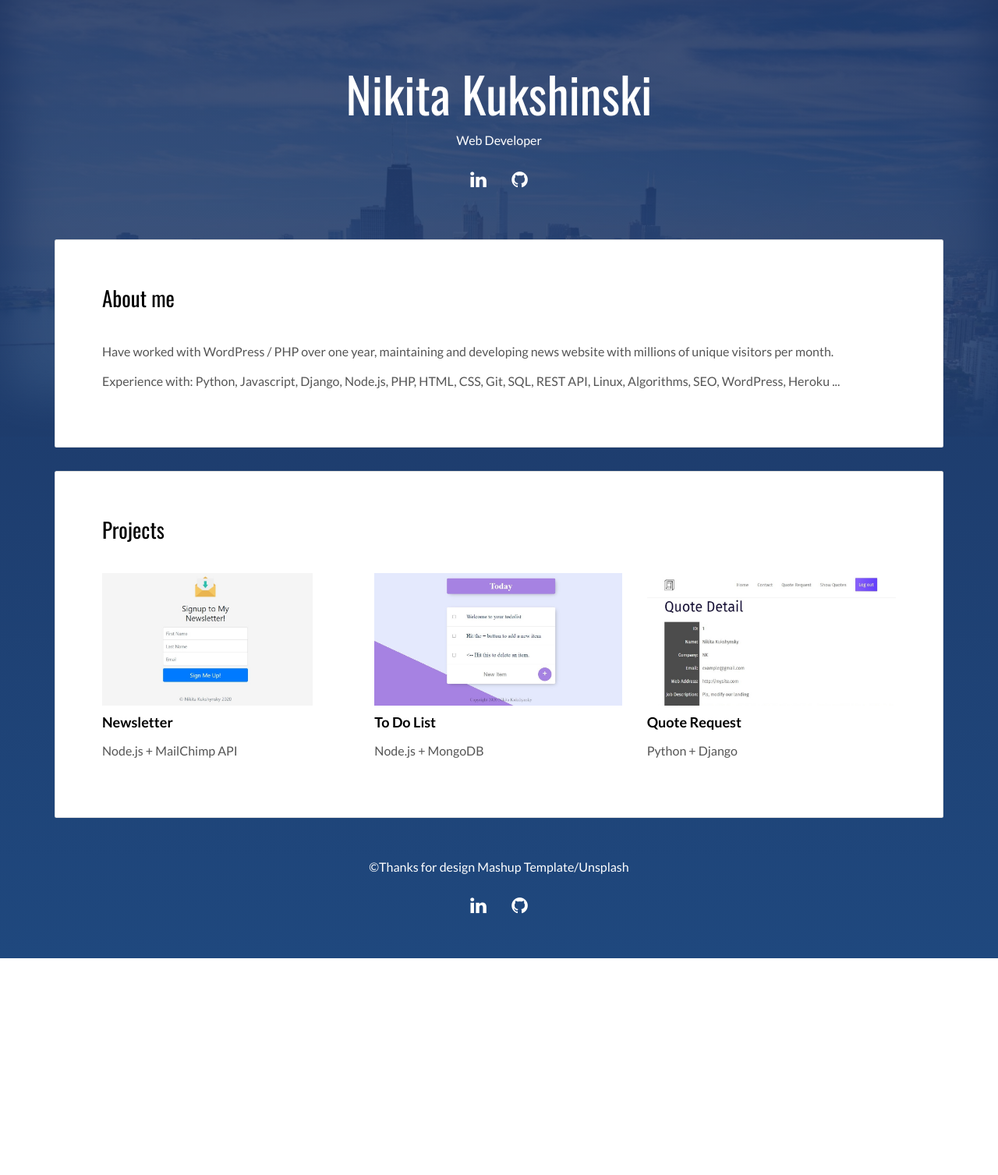
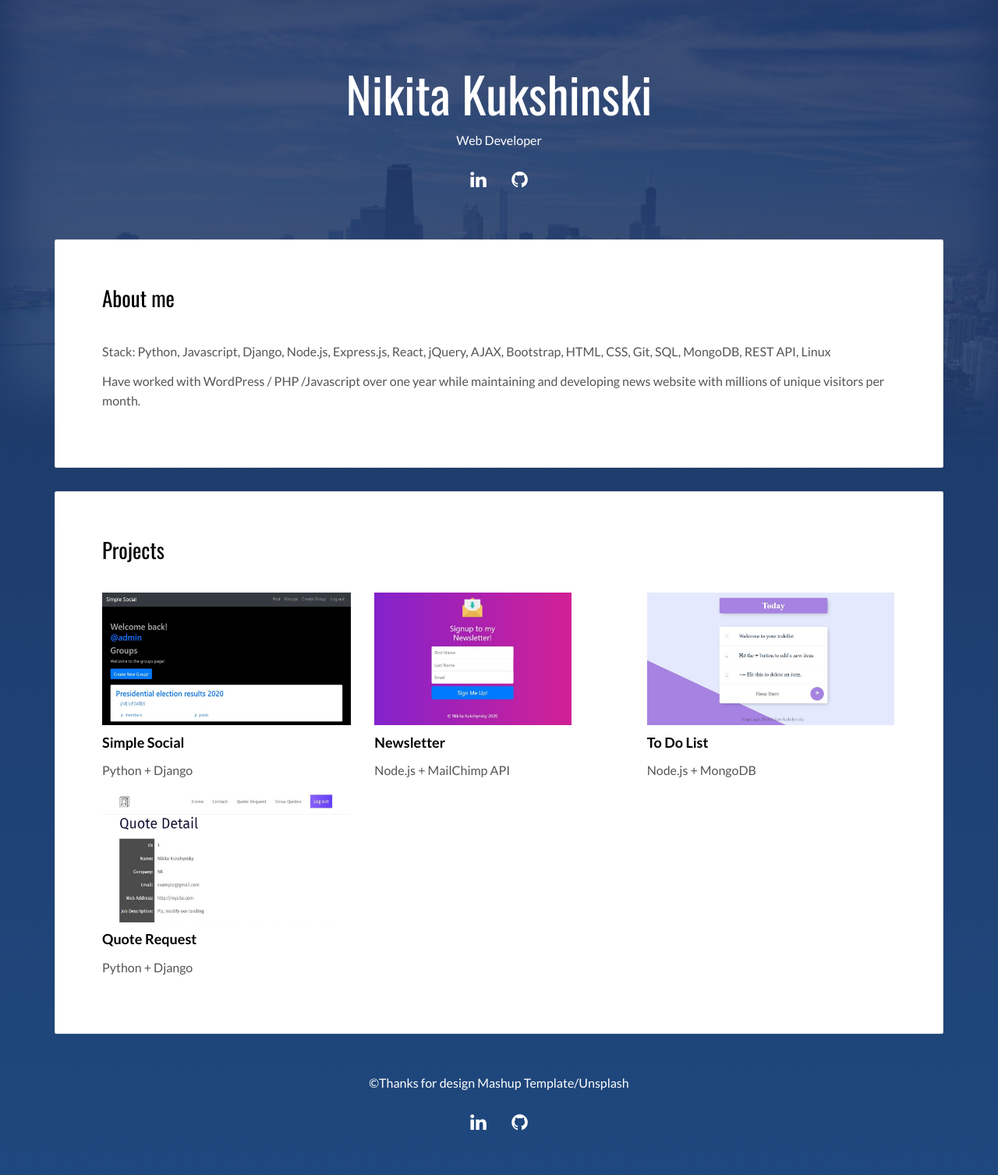
Before and after one commit to enkeipy/flask-portfo, a Flask app: page / in a window 1280 px wide. Shown: the whole page at 78% size. Before the commit the page ends 1229 px from the top, so only its background shows below. Run offline with Flask 2, Linux system fonts and the light colour scheme; some libraries are stand-ins or nearby versions.

Commit message:
Modified .gitignore and index.html

```diff
--- a/templates/index.html
+++ b/templates/index.html
@@ -52,11 +52,11 @@
               <div class="row">
                 <div class="col-md-12">
 
-                  <p>Have worked with WordPress / PHP over one year, maintaining and developing news website with
-                    millions of unique visitors per month.</p>
+                  <p>Stack: Python, Javascript, Django, Node.js, Express.js, React, jQuery, AJAX, Bootstrap, HTML, CSS,
+                    Git, SQL, MongoDB, REST API, Linux</p>
 
-                  <p>Experience with: Python, Javascript, Django, Node.js, PHP, HTML, CSS, Git, SQL, REST API, Linux,
-                    Algorithms, SEO, WordPress, Heroku ...</p>
+                  <p>Have worked with WordPress / PHP /Javascript over one year while maintaining and developing news
+                    website with millions of unique visitors per month. </p>
 
                 </div>
               </div>
@@ -68,17 +68,27 @@
               <h2>Projects</h2>
               <div class="row">
                 <div class="col-md-4">
-                  <img src="./static/assets/images/newslet.jpg" class="img-responsive portfo" alt="">
-                  <h3 class="h5"><a target="_blank" href="https://salty-caverns-00760.herokuapp.com/">Newsletter</a></h3>
+                  <a target="_blank" href="http://ssenkeipy.pythonanywhere.com/"><img
+                      src="./static/assets/images/simplesocial.jpg" class="img-responsive portfo" alt=""></a>
+                  <h3 class="h5"><a target="_blank" href="http://ssenkeipy.pythonanywhere.com/">Simple Social</a></h3>
+                  <p>Python + Django</p>
+                </div>
+                <div class="col-md-4">
+                  <a target="_blank" href="https://salty-caverns-00760.herokuapp.com/"><img
+                      src="./static/assets/images/signUP.jpg" class="img-responsive portfo" alt=""></a>
+                  <h3 class="h5"><a target="_blank" href="https://salty-caverns-00760.herokuapp.com/">Newsletter</a>
+                  </h3>
                   <p>Node.js + MailChimp API</p>
                 </div>
                 <div class="col-md-4">
-                  <img src="./static/assets/images/todolist.jpg" class="img-responsive portfo" alt="">
+                  <a target="_blank" href="https://rocky-stream-43837.herokuapp.com/"><img
+                      src="./static/assets/images/todolist.jpg" class="img-responsive portfo" alt=""></a>
                   <h3 class="h5"><a target="_blank" href="https://rocky-stream-43837.herokuapp.com/">To Do List</a></h3>
                   <p>Node.js + MongoDB</p>
                 </div>
                 <div class="col-md-4">
-                  <img src="./static/assets/images/quotes.jpg" class="img-responsive portfo" alt="">
+                  <a target="_blank" href="http://kukshinskiy.pythonanywhere.com/"><img
+                      src="./static/assets/images/quotes.jpg" class="img-responsive portfo" alt=""></a>
                   <h3 class="h5"><a target="_blank" href="http://kukshinskiy.pythonanywhere.com/">Quote Request</a></h3>
                   <p>Python + Django</p>
                 </div>
```
Also changed, not shown: static/assets/apple-icon-180x180.png (deleted), static/assets/images/img-02.jpg (deleted), static/assets/images/img-03.jpg (deleted), static/assets/images/img-04.jpg (deleted), static/assets/images/img-05.jpg (deleted), static/assets/images/img-06.jpg (deleted), static/assets/images/img-08.jpg (deleted), static/assets/images/newslet.jpg (deleted), static/assets/images/signUP.jpg (added), static/assets/images/simplesocial.jpg (added), 1 other file.
